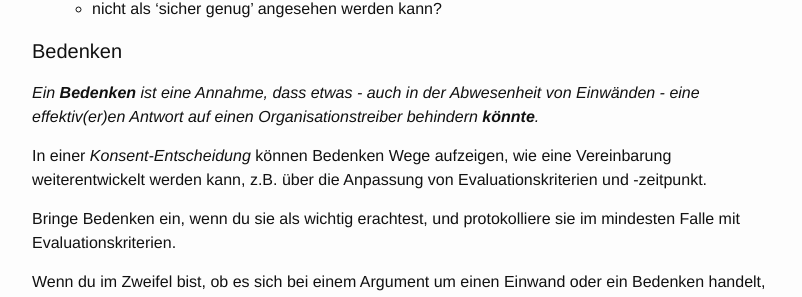
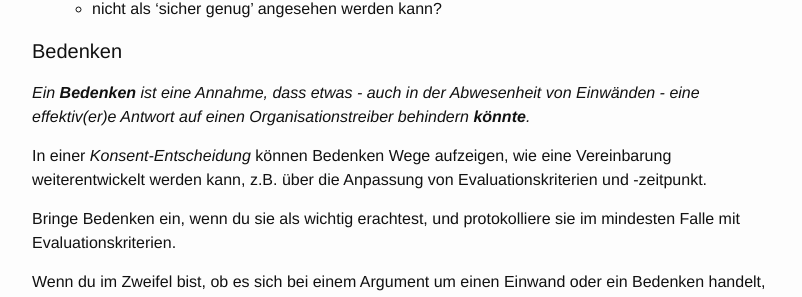
Before and after one commit to S3-working-group/s3-praxisleitfaden, a Jekyll site: the page built from docs/all.md, in a window 1280 px wide and 900 px high, scrolled down 20380 px. Shown: the part 176-473 px from the top of the window, without its empty margins (238-1040 px from the left). Built offline with Jekyll 4.4.1, drawn with Linux system fonts in a browser that asks for light colours; some of the changed text lies outside the part shown.

```diff
--- a/content/glossary.yaml
+++ b/content/glossary.yaml
@@ -36,8 +36,8 @@ terms:
     glossary: 'Eine Umgebung, in der die blinden Flecken unbekannt sind, das Verhältnis von Ursache und Wirkung nur retrospektiv erklärt werden kann, und Handlungen unvorhersehbare Veränderungen verursachen können. [nach: D. Snowden und M. Boone]'
   concern:
     name: Bedenken
-    definition: Ein **Bedenken** ist eine Annahme, dass etwas - auch in der Abwesenheit von Einwänden - eine effektiv(er)en Antwort auf einen Organisationstreiber behindern **könnte**.
-    glossary: Eine Annahme, dass etwas - auch in der Abwesenheit von Einwänden - eine effektiv(er)en Antwort auf einen Organisationstreiber behindern **könnte**.
+    definition: Ein **Bedenken** ist eine Annahme, dass etwas - auch in der Abwesenheit von Einwänden - eine effektiv(er)e Antwort auf einen Organisationstreiber behindern **könnte**.
+    glossary: Eine Annahme, dass etwas - auch in der Abwesenheit von Einwänden - eine effektiv(er)e Antwort auf einen Organisationstreiber behindern **könnte**.
   consent:
     name: Konsent (Prinzip)
     definition:
--- a/docs/all.md
+++ b/docs/all.md
@@ -487,7 +487,7 @@ Hilfreiche Fragen zum gemeinsamen Verständnis von Einwänden:
 
 #### Bedenken
 
-_Ein **Bedenken** ist eine Annahme, dass etwas - auch in der Abwesenheit von Einwänden - eine effektiv(er)en Antwort auf einen Organisationstreiber behindern **könnte**._
+_Ein **Bedenken** ist eine Annahme, dass etwas - auch in der Abwesenheit von Einwänden - eine effektiv(er)e Antwort auf einen Organisationstreiber behindern **könnte**._
 
 In einer _Konsent-Entscheidung_ können Bedenken Wege aufzeigen, wie eine Vereinbarung weiterentwickelt werden kann, z.B. über die Anpassung von Evaluationskriterien und -zeitpunkt.
 
@@ -2155,7 +2155,7 @@ Unser Angebot umfasst Beratung, Training, Coaching und Mentoring zu *Soziokratie
 **Bedarf:** Ein Mangel an etwas, das erwünscht ist oder als notwendig erachtet wird.
 
 
-**Bedenken:** Eine Annahme, dass etwas - auch in der Abwesenheit von Einwänden - eine effektiv(er)en Antwort auf einen Organisationstreiber behindern **könnte**.
+**Bedenken:** Eine Annahme, dass etwas - auch in der Abwesenheit von Einwänden - eine effektiv(er)e Antwort auf einen Organisationstreiber behindern **könnte**.
 
 
 **Check In:** Eine kurze Mitteilung darüber, wie es dir im Moment geht, die Anderen Einblick in deine Gedanken, Gefühle oder Bedürfnisse ermöglicht.
```
Also changed, not shown: S3-Praxisleitfaden.md (+2 -2 lines), docs/glossary.md (+1 -1 lines), docs/objection.md (+1 -1 lines).
